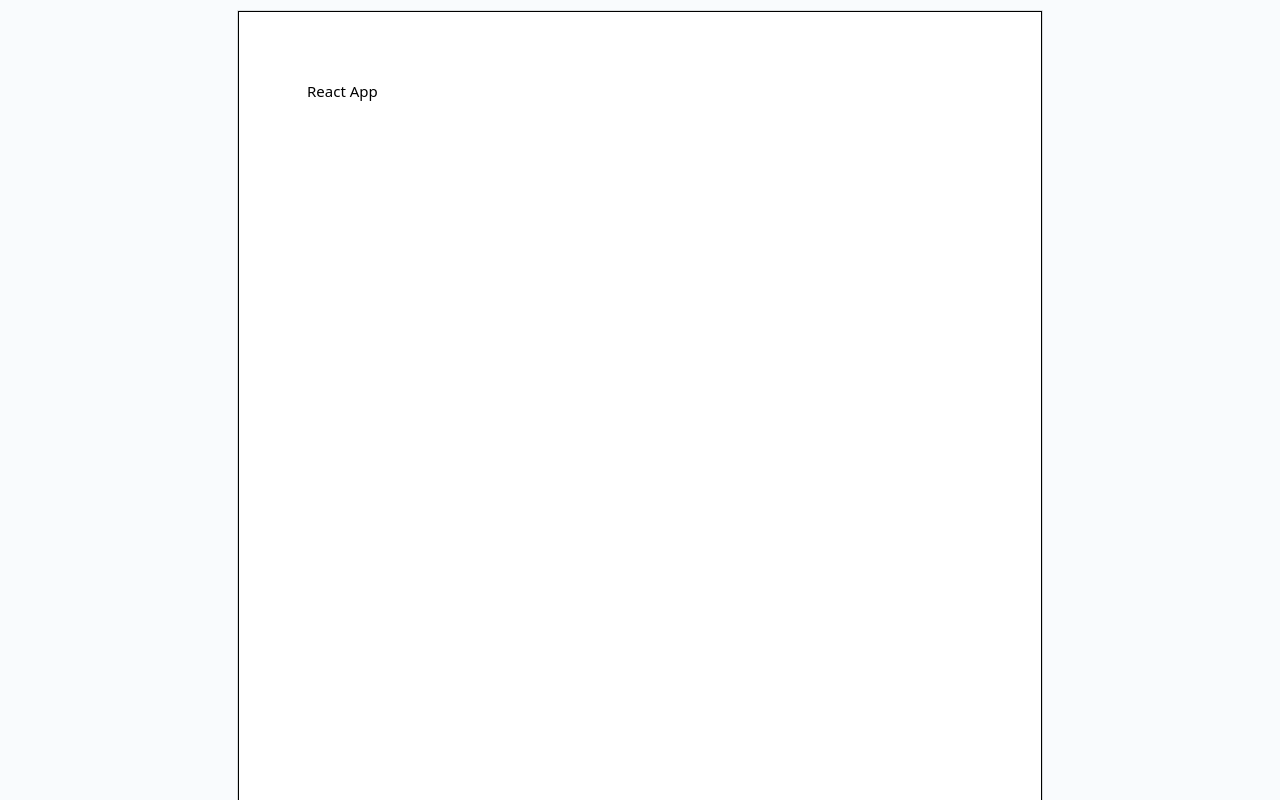
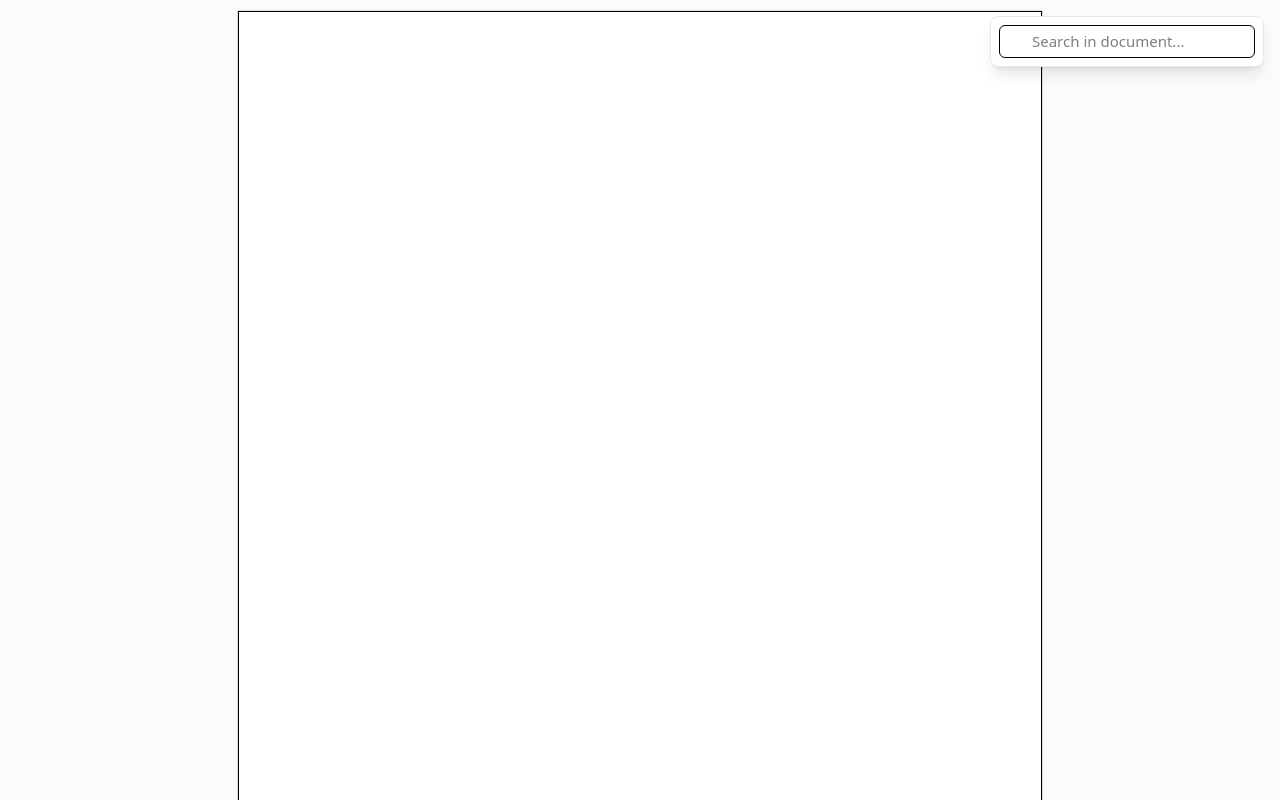
Before and after one commit to kmdebug/react-doc-search, a React (Vite) app: page / in a window 1280 px wide. Shown: the top 800 px of the page. Built offline with nearby package versions, Linux system fonts and the light colour scheme.

Commit message:
feat(app): add an input for search text

```diff
--- a/src/App.tsx
+++ b/src/App.tsx
@@ -1,4 +1,30 @@
-const App: React.FC = () => {
+import { useState, useEffect, useRef } from 'react';
+
+const App: React.FC = (): JSX.Element => {
+  const [isOpen, setIsOpen] = useState(false);
+  const [searchText, setSearchText] = useState('');
+  const searchInputRef = useRef<null | HTMLInputElement>(null);
+
+  useEffect(() => {
+    const handleKeyDown = (e: KeyboardEvent) => {
+      if (e.ctrlKey && e.key === 'f') {
+        e.preventDefault();
+
+        setIsOpen(true);
+
+        setTimeout(() => {
+          searchInputRef.current?.focus();
+        }, 100);
+      } else if (e.key === 'Escape') {
+        setIsOpen(false);
+      }
+    };
+
+    window.addEventListener('keydown', handleKeyDown);
+
+    return () => window.removeEventListener('keydown', handleKeyDown);
+  }, []);
+
   return (
     <div
       className="bg-[#f9fbfd]"
@@ -13,7 +39,18 @@ const App: React.FC = () => {
             'rgba(0, 0, 0, 0.02) 0px 1px 3px 0px, rgba(27, 31, 35, 0.20) 0px 0px 0px 0.7px',
         }}
       >
-        <h1 className="text-black">React App</h1>
+        <div className="fixed top-4 right-4 bg-white shadow-lg rounded-lg p-2 flex items-center gap-2 border border-gray-200">
+          <div className="relative flex items-center">
+            <input
+              ref={searchInputRef}
+              type="text"
+              value={searchText}
+              onChange={(e) => setSearchText(e.target.value)}
+              className="pl-8 pr-2 py-1 border rounded-md w-64 focus:outline-none focus:ring-2 focus:ring-blue-500"
+              placeholder="Search in document..."
+            />
+          </div>
+        </div>
       </div>
     </div>
   );
```
